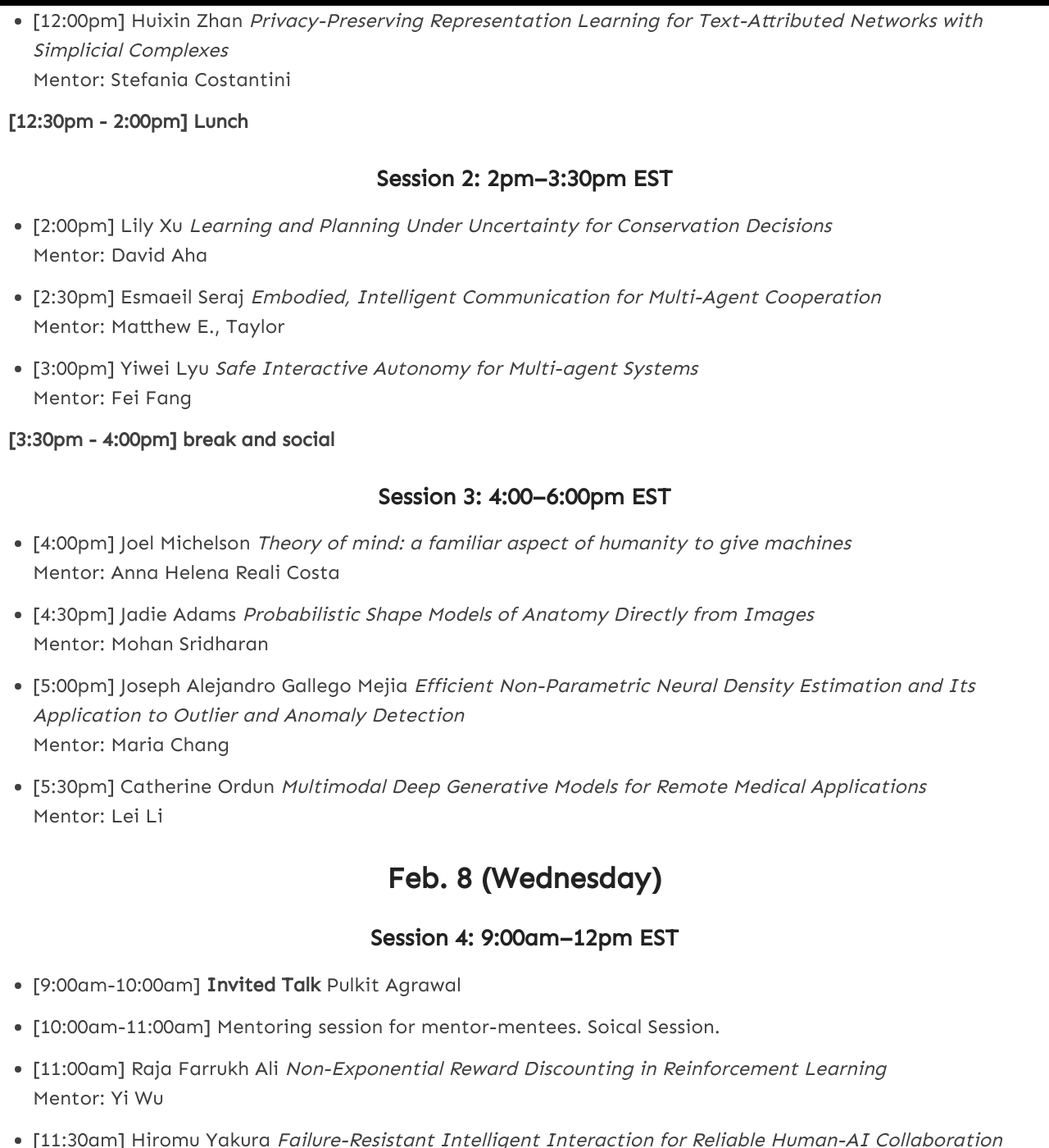
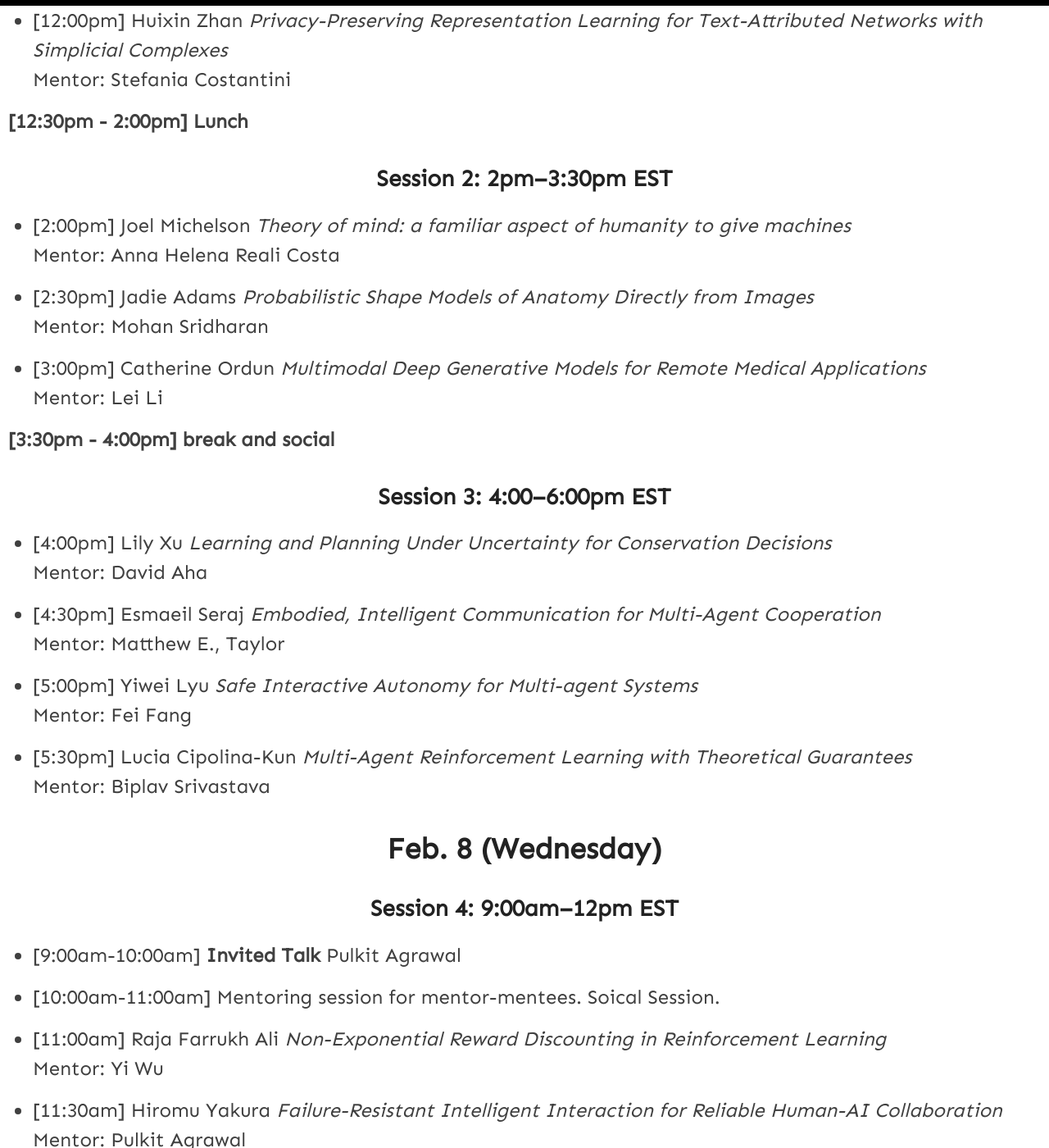
Before and after one commit to yue-ning/dc2025, a Jekyll site: the page built from _pages/schedule.md, in a window 1280 px wide and 1400 px high, scrolled down 730 px. Shown: the whole window at 82% size. Built offline with Jekyll 4.4.1, drawn with Linux system fonts in a browser that asks for light colours; some of the changed text lies outside the part shown.

Commit message:
Update schedule.md

```diff
--- a/_pages/schedule.md
+++ b/_pages/schedule.md
@@ -27,30 +27,30 @@ Mentor: Stefania Costantini
 
 ### Session 2: 2pm–3:30pm EST
 
-- [2:00pm] Lily Xu *Learning and Planning Under Uncertainty for Conservation Decisions*\
-Mentor: David Aha
+- [2:00pm] Joel Michelson *Theory of mind: a familiar aspect of humanity to give machines*\
+Mentor: Anna Helena Reali Costa
 
-- [2:30pm] Esmaeil Seraj *Embodied, Intelligent Communication for Multi-Agent Cooperation*\
-Mentor: Matthew E., Taylor
+- [2:30pm] Jadie Adams *Probabilistic Shape Models of Anatomy Directly from Images*\
+Mentor: Mohan Sridharan
 
-- [3:00pm]  Yiwei Lyu *Safe Interactive Autonomy for Multi-agent Systems*\
-Mentor: Fei Fang
+- [3:00pm] Catherine Ordun *Multimodal Deep Generative Models for Remote Medical Applications*\
+Mentor: Lei Li
 
 **[3:30pm - 4:00pm] break and social**
 
 ### Session 3: 4:00–6:00pm EST
 
-- [4:00pm] Joel Michelson *Theory of mind: a familiar aspect of humanity to give machines*\
-Mentor: Anna Helena Reali Costa
+- [4:00pm] Lily Xu *Learning and Planning Under Uncertainty for Conservation Decisions*\
+Mentor: David Aha
 
-- [4:30pm] Jadie Adams *Probabilistic Shape Models of Anatomy Directly from Images*\
-Mentor: Mohan Sridharan
+- [4:30pm] Esmaeil Seraj *Embodied, Intelligent Communication for Multi-Agent Cooperation*\
+Mentor: Matthew E., Taylor
 
-- [5:00pm] Joseph Alejandro Gallego Mejia *Efficient Non-Parametric Neural Density Estimation and Its Application to Outlier and Anomaly Detection*\
-Mentor: Maria Chang
+- [5:00pm] Yiwei Lyu *Safe Interactive Autonomy for Multi-agent Systems*\
+Mentor: Fei Fang
 
-- [5:30pm] Catherine Ordun *Multimodal Deep Generative Models for Remote Medical Applications*\
-Mentor: Lei Li
+- [5:30pm] Lucia Cipolina-Kun *Multi-Agent Reinforcement Learning with Theoretical Guarantees*\
+Mentor: Biplav Srivastava
 
 
 # Feb. 8 (Wednesday)
```
Also changed, not shown: other parts of _pages/schedule.md (+3 -3 lines).
